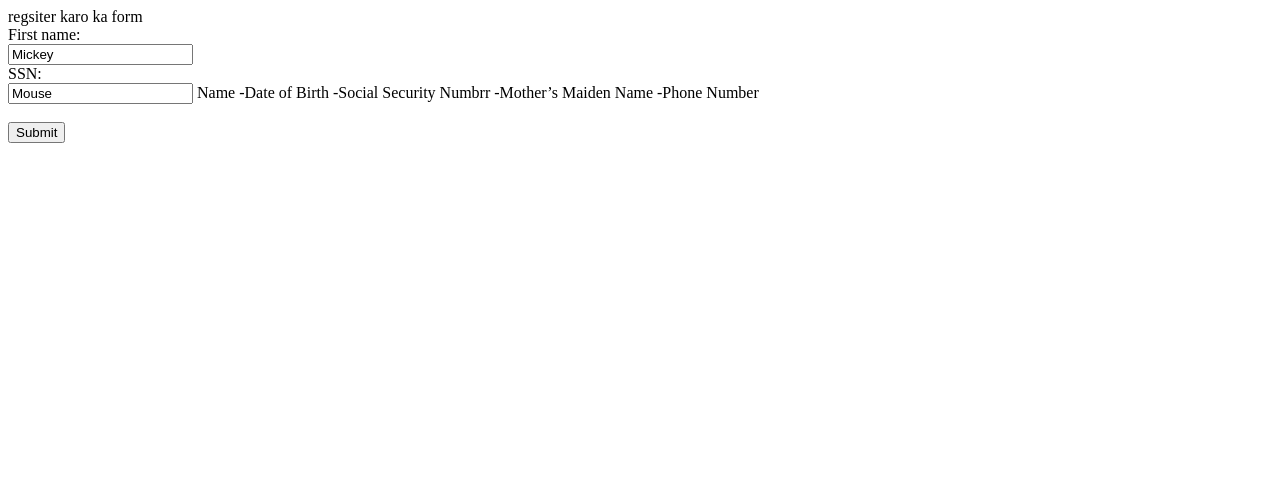
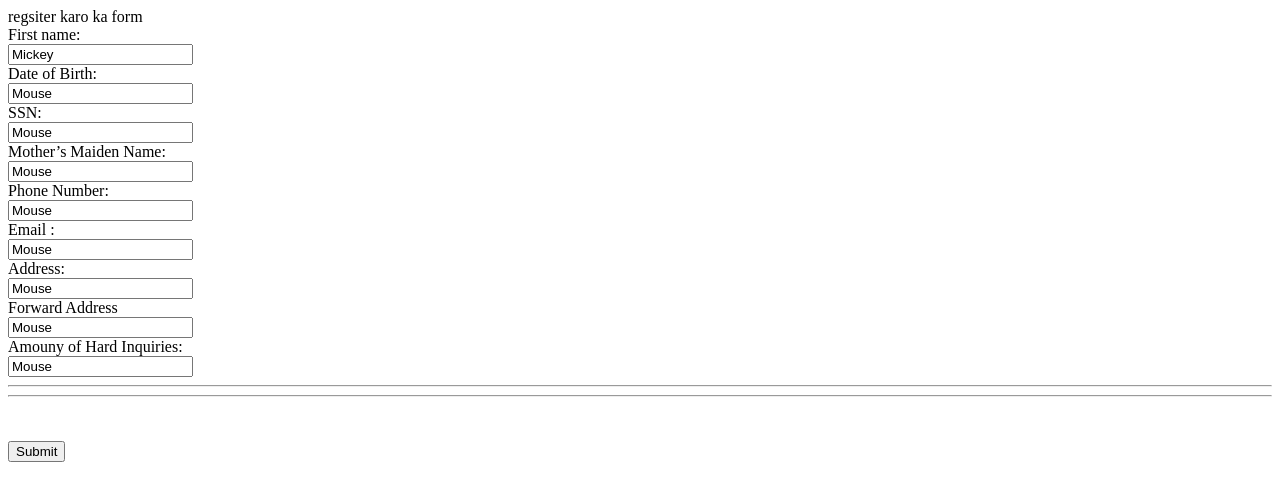
Before and after one commit to vaibhav19sharma/dpApp, a Flask app: template templates/register.html in a window 1280 px wide. Shown: the top 501 px of the page. Run offline with Flask 2, Linux system fonts and the light colour scheme; the template is opened without the code that fills it, so the values that code supplies are empty.

Commit message:
Flask templates

```diff
--- a/app.py
+++ b/app.py
@@ -14,8 +14,14 @@ def hello_world():
 def login():
     username = request.form['username']
     password = request.form['pass']
-    if(username =="admin" and password =="admin"):
+    if(username == "admin" and password == "admin"):
         return render_template('index.html', data="Invalid Credentials")
+
+
+@app.route('/login/register')
+def register():
+    return render_template('register.html')
+
 
 if __name__ == '__main__':
     app.run()
--- a/templates/index.html
+++ b/templates/index.html
@@ -5,6 +5,6 @@
     <title>Title</title>
 </head>
 <body>
-<button type="button"><a href="register.html">Click Me!</a></button>
+<a href="register">Click Me!</a>
 </body>
 </html>
--- a/templates/register.html
+++ b/templates/register.html
@@ -12,14 +12,34 @@ regsiter karo ka form
   First name:<br>
   <input type="text" name="firstname" value="Mickey">
   <br>
-  SSN:<br>
+  Date of Birth:<br>
   <input type="text" name="lastname" value="Mouse">
-    Name
--Date of Birth
--Social Security Numbrr
--Mother’s Maiden Name
--Phone Number
+    <br>
+ SSN:<br>
+  <input type="text" name="lastname" value="Mouse">
+    <br>
+   Mother’s Maiden Name:<br>
+  <input type="text" name="lastname" value="Mouse">
+    <br>
+   Phone Number:<br>
+  <input type="text" name="lastname" value="Mouse">
+        <br>
+ Email :<br>
+  <input type="text" name="lastname" value="Mouse">
+    <br>
+   Address:<br>
+  <input type="text" name="lastname" value="Mouse">
+    <br>
+   Forward Address<br>
+  <input type="text" name="lastname" value="Mouse">
+        <br>
+   Amouny of Hard Inquiries:<br>
+  <input type="text" name="lastname" value="Mouse">
+    <hr><hr>
+
   <br><br>
+
+
   <input type="submit" value="Submit">
 </form>
 </body>
```
